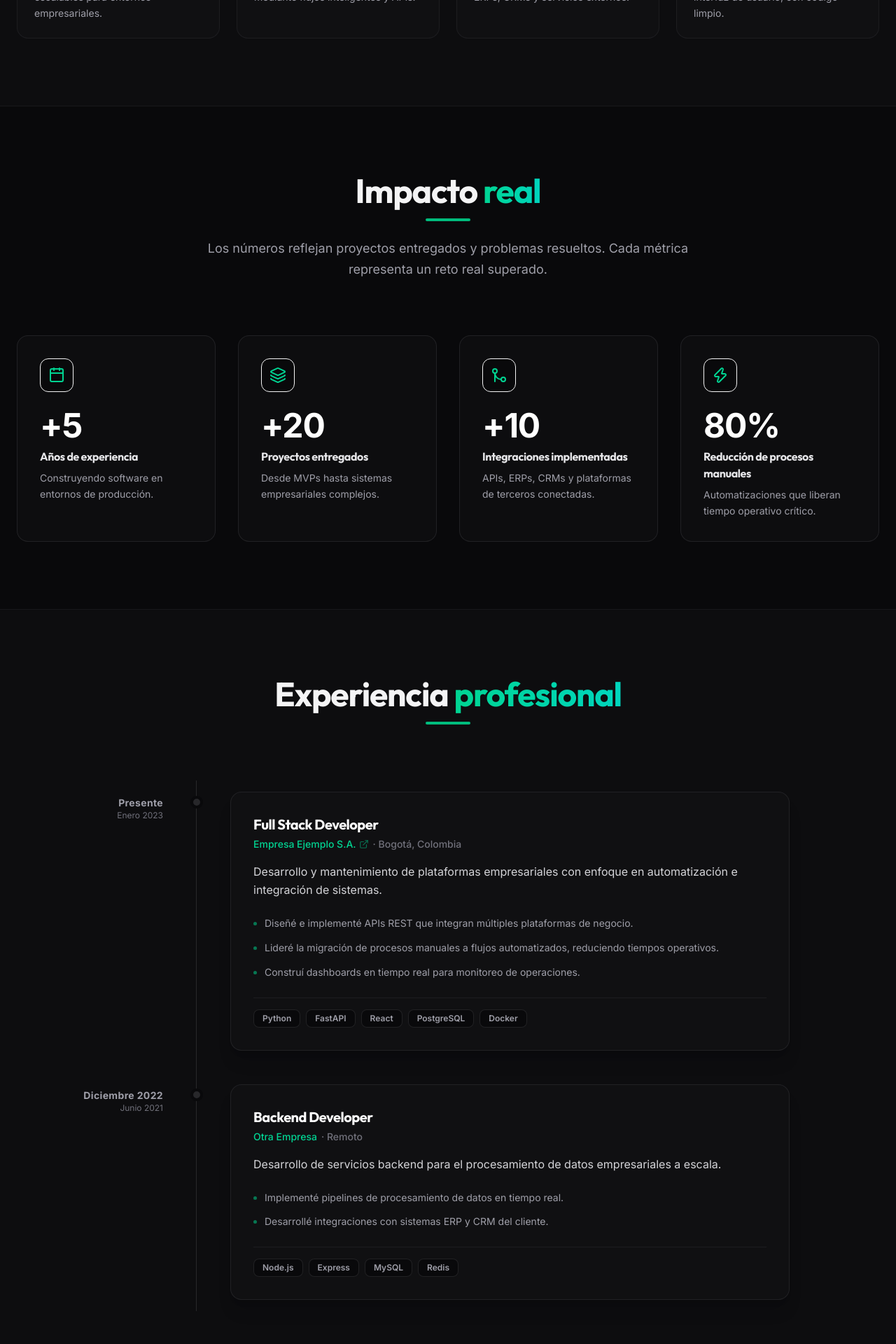
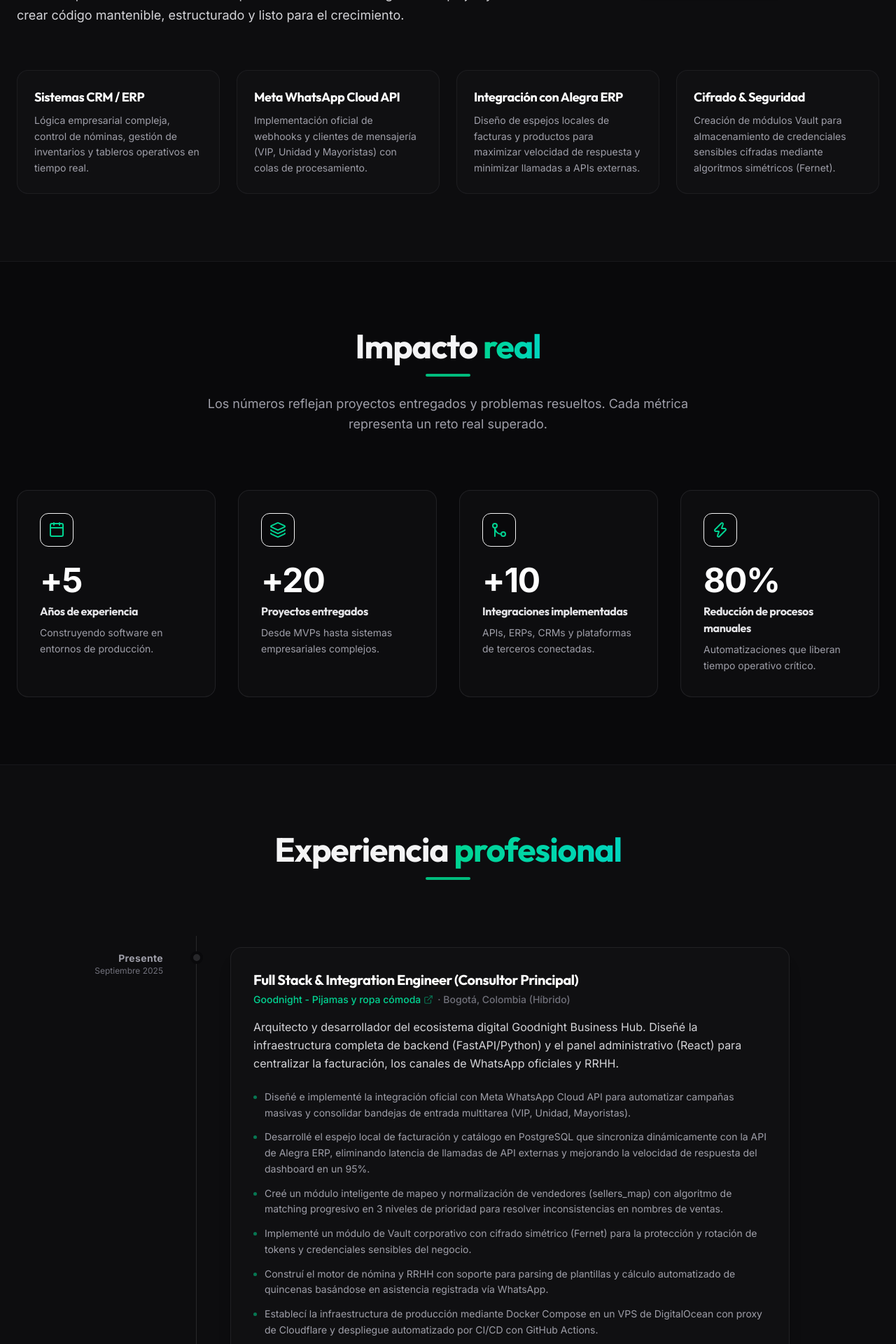
Before and after one commit to cristiannwtf1/cristian-cubillos-portfolio, a React (Vite) app: page / in a window 1280 px wide. Shown: the part 1480-3400 px from the top of the page at 70% size. Built offline with nearby package versions, Linux system fonts and the light colour scheme.

Commit message:
feat: incorporate Goodnight Business Hub CRM/ERP as featured project and update career experience

```diff
--- a/src/data/about.data.ts
+++ b/src/data/about.data.ts
@@ -4,28 +4,28 @@ export const aboutData: AboutData = {
   sectionTitle: 'Sobre',
   sectionAccent: 'mí',
   biography: [
-    'Soy Cristian Cubillos, Ingeniero de Sistemas con sólida experiencia construyendo soluciones empresariales de extremo a extremo. Me especializo en arquitecturas de integración, automatización de procesos y desarrollo Full Stack orientado a resultados de negocio.',
-    'Mi enfoque combina pensamiento sistémico con ejecución pragmática: analizo los procesos actuales, identifico cuellos de botella y entrego sistemas que generan impacto medible. He trabajado con equipos en entornos de alta exigencia donde la calidad, la escalabilidad y la mantenibilidad no son opcionales.',
-    // TODO: agregar más párrafos con detalles específicos de Cristian
+    'Soy Cristian Cubillos, Ingeniero de Sistemas especializado en el desarrollo Full Stack y la arquitectura de integraciones para soluciones empresariales. Tengo un enfoque centrado en optimizar operaciones, reduciendo drásticamente las tareas manuales de las empresas mediante flujos automatizados de mensajería, bases de datos eficientes e integraciones de API de terceros (ERPs y CRMs).',
+    'He liderado el desarrollo de arquitecturas de software completas, tales como sistemas Business Hub y CRM integrados directamente con la API oficial de Meta WhatsApp Cloud, permitiendo la comunicación multicanal y el envío de campañas masivas en tiempo real. En el ámbito del backend, diseño microservicios seguros en Python/FastAPI con almacenamiento local tipo espejo para optimizar el rendimiento y la consistencia de datos de facturación.',
+    'Mi trabajo diario involucra el despliegue continuo (CI/CD) utilizando Docker y GitHub Actions en servidores en la nube (VPS en DigitalOcean) protegidos mediante proxies de Cloudflare. Me apasiona resolver retos lógicos complejos y crear código mantenible, estructurado y listo para el crecimiento.',
   ],
   highlights: [
     {
-      label: 'Arquitectura de Sistemas',
-      description: 'Diseño de soluciones robustas y escalables para entornos empresariales.',
+      label: 'Sistemas CRM / ERP',
+      description: 'Lógica empresarial compleja, control de nóminas, gestión de inventarios y tableros operativos en tiempo real.',
     },
     {
-      label: 'Automatización de Procesos',
-      description: 'Reducción de tareas manuales mediante flujos inteligentes y APIs.',
+      label: 'Meta WhatsApp Cloud API',
+      description: 'Implementación oficial de webhooks y clientes de mensajería (VIP, Unidad y Mayoristas) con colas de procesamiento.',
     },
     {
-      label: 'Integración de Sistemas',
-      description: 'Conectividad entre plataformas, ERPs, CRMs y servicios externos.',
+      label: 'Integración con Alegra ERP',
+      description: 'Diseño de espejos locales de facturas y productos para maximizar velocidad de respuesta y minimizar llamadas a APIs externas.',
     },
     {
-      label: 'Desarrollo Full Stack',
-      description: 'Desde la base de datos hasta la interfaz de usuario, con código limpio.',
+      label: 'Cifrado & Seguridad',
+      description: 'Creación de módulos Vault para almacenamiento de credenciales sensibles cifradas mediante algoritmos simétricos (Fernet).',
     },
   ],
-  photoSrc: '/images/profile.jpg', // TODO: colocar foto real en public/images/
+  photoSrc: '/images/profile.jpg',
   photoAlt: 'Foto de perfil de Cristian Cubillos',
 }
--- a/src/data/experience.data.ts
+++ b/src/data/experience.data.ts
@@ -4,38 +4,40 @@ export const experienceData: ExperienceData = {
   sectionTitle: 'Experiencia',
   sectionAccent: 'profesional',
   items: [
-    // TODO: completar con experiencia laboral real de Cristian (más reciente primero)
     {
-      id: 'exp-1',
-      role: 'Full Stack Developer',
-      company: 'Empresa Ejemplo S.A.',
-      companyUrl: 'https://ejemplo.com',
-      startDate: 'Enero 2023',
+      id: 'exp-goodnight-hub',
+      role: 'Full Stack & Integration Engineer (Consultor Principal)',
+      company: 'Goodnight - Pijamas y ropa cómoda',
+      companyUrl: 'https://pijamasgoodnight.com.co', // TODO: Ajustar si es necesario
+      startDate: 'Septiembre 2025',
       endDate: 'Presente',
-      location: 'Bogotá, Colombia',
+      location: 'Bogotá, Colombia (Híbrido)',
       summary:
-        'Desarrollo y mantenimiento de plataformas empresariales con enfoque en automatización e integración de sistemas.',
+        'Arquitecto y desarrollador del ecosistema digital Goodnight Business Hub. Diseñé la infraestructura completa de backend (FastAPI/Python) y el panel administrativo (React) para centralizar la facturación, los canales de WhatsApp oficiales y RRHH.',
       responsibilities: [
-        { text: 'Diseñé e implementé APIs REST que integran múltiples plataformas de negocio.' },
-        { text: 'Lideré la migración de procesos manuales a flujos automatizados, reduciendo tiempos operativos.' },
-        { text: 'Construí dashboards en tiempo real para monitoreo de operaciones.' },
+        { text: 'Diseñé e implementé la integración oficial con Meta WhatsApp Cloud API para automatizar campañas masivas y consolidar bandejas de entrada multitarea (VIP, Unidad, Mayoristas).' },
+        { text: 'Desarrollé el espejo local de facturación y catálogo en PostgreSQL que sincroniza dinámicamente con la API de Alegra ERP, eliminando latencia de llamadas de API externas y mejorando la velocidad de respuesta del dashboard en un 95%.' },
+        { text: 'Creé un módulo inteligente de mapeo y normalización de vendedores (sellers_map) con algoritmo de matching progresivo en 3 niveles de prioridad para resolver inconsistencias en nombres de ventas.' },
+        { text: 'Implementé un módulo de Vault corporativo con cifrado simétrico (Fernet) para la protección y rotación de tokens y credenciales sensibles del negocio.' },
+        { text: 'Construí el motor de nómina y RRHH con soporte para parsing de plantillas y cálculo automatizado de quincenas basándose en asistencia registrada vía WhatsApp.' },
+        { text: 'Establecí la infraestructura de producción mediante Docker Compose en un VPS de DigitalOcean con proxy de Cloudflare y despliegue automatizado por CI/CD con GitHub Actions.' },
       ],
-      technologies: ['Python', 'FastAPI', 'React', 'PostgreSQL', 'Docker'],
+      technologies: ['FastAPI', 'React', 'PostgreSQL', 'Docker', 'Meta WhatsApp API', 'Alegra API', 'SQLAlchemy ORM', 'GitHub Actions', 'Cryptography (Fernet)'],
     },
     {
-      id: 'exp-2',
-      role: 'Backend Developer',
-      company: 'Otra Empresa',
-      startDate: 'Junio 2021',
-      endDate: 'Diciembre 2022',
+      id: 'exp-voximplant',
+      role: 'Backend & Automation Developer',
+      company: 'Proyectos Independientes',
+      startDate: 'Junio 2024',
+      endDate: 'Agosto 2025',
       location: 'Remoto',
       summary:
-        'Desarrollo de servicios backend para el procesamiento de datos empresariales a escala.',
+        'Especialista en la automatización de procesos, flujos telefónicos en la nube y optimización de datos operativos para campañas de llamadas.',
       responsibilities: [
-        { text: 'Implementé pipelines de procesamiento de datos en tiempo real.' },
-        { text: 'Desarrollé integraciones con sistemas ERP y CRM del cliente.' },
+        { text: 'Desarrollé herramientas y scripts en Python para la consolidación, limpieza y auditoría de reportes masivos de telefonía VoIP.' },
+        { text: 'Automaticé la extracción de KPIs telefónicos mediante integraciones HTTP y scripts calendarizados (CRON).' },
       ],
-      technologies: ['Node.js', 'Express', 'MySQL', 'Redis'],
+      technologies: ['Python', 'Pandas', 'Voximplant API', 'CSV / Excel ETL', 'Cronjobs'],
     },
   ],
 }
--- a/src/data/projects.data.ts
+++ b/src/data/projects.data.ts
@@ -2,10 +2,29 @@ import type { ProjectsData } from '@/types'
 
 export const projectsData: ProjectsData = {
   sectionTitle: 'Proyectos',
-  sectionAccent: 'reales',
+  sectionAccent: 'destacados',
   description:
-    'Proyectos y herramientas desarrolladas que resuelven problemas de automatización, lógica de software y procesamiento de datos.',
+    'Sistemas empresariales complejos, integraciones de API de terceros y flujos de automatización que demuestran capacidades Full Stack y arquitectura de software.',
   projects: [
+    {
+      id: 'proj-goodnight',
+      name: 'Goodnight Business Hub',
+      description:
+        'Sistema ERP/CRM empresarial que centraliza y automatiza la gestión operativa, facturación (Alegra API) y mensajería transaccional/masiva (Meta WhatsApp Cloud API).',
+      longDescription:
+        'Una plataforma robusta que actúa como el núcleo operativo de una marca comercial. Cuenta con un espejo local de datos sincronizado con el ERP (Alegra) mediante colas eficientes, una bandeja multicanal en tiempo real conectada a la API oficial de Meta WhatsApp, un módulo de nómina automatizado con motor de cálculos de asistencia, un portal de RRHH para carga de bases de datos operativas y un Vault empresarial con cifrado Fernet de nivel militar para credenciales de API críticas. Desplegado en producción en DigitalOcean a través de Docker y CI/CD automatizado.',
+      tags: ['Full Stack', 'Enterprise', 'Integration', 'DevOps'],
+      technologies: ['React', 'FastAPI', 'PostgreSQL', 'Docker', 'Meta WhatsApp API', 'Alegra API', 'GitHub Actions', 'Cryptography (Fernet)'],
+      status: 'completed',
+      featured: true,
+      links: [
+        {
+          label: 'Ver Detalles de Arquitectura',
+          url: '#experience',
+          icon: 'Layers',
+        },
+      ],
+    },
     {
       id: 'proj-voxinplant',
       name: 'Voximplant Tools',
@@ -35,7 +54,7 @@ export const projectsData: ProjectsData = {
       tags: ['Full Stack', 'Frontend', 'Enterprise'],
       technologies: ['JavaScript', 'HTML5', 'CSS3', 'Node.js', 'Express'],
       status: 'completed',
-      featured: true,
+      featured: false,
       links: [
         {
           label: 'Código Fuente',
@@ -54,7 +73,7 @@ export const projectsData: ProjectsData = {
       tags: ['Frontend', 'JavaScript', 'Logic'],
       technologies: ['JavaScript', 'HTML5 Canvas', 'CSS Modules', 'Algorithm Design'],
       status: 'completed',
-      featured: true,
+      featured: false,
       links: [
         {
           label: 'Código Fuente',
```
